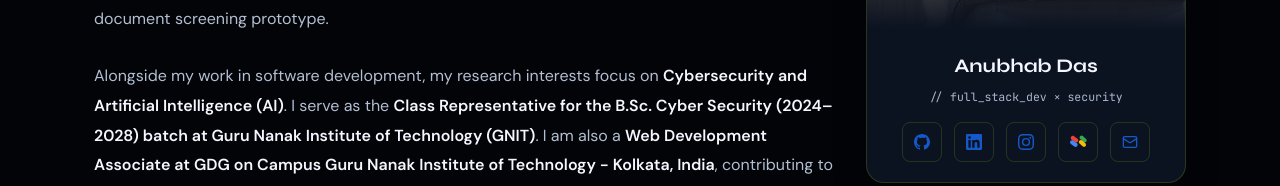
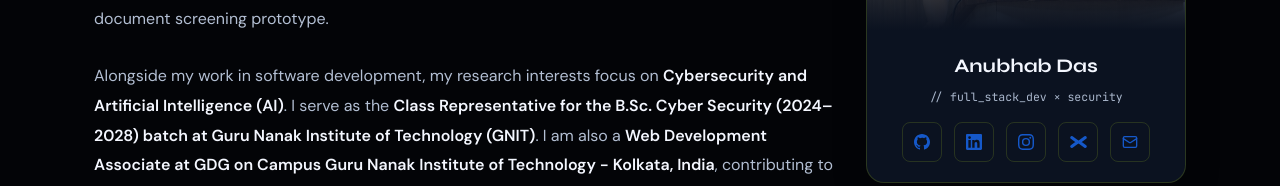
Before and after one commit to anubhab7105/My_Portfolio, a Next.js app: page /about in a window 1280 px wide. Shown: the part 980-1166 px from the top of the page. Built offline with nearby package versions, Linux system fonts and the light colour scheme.

Commit message:
Refine GDG social icon to monochrome bracket mark

```diff
--- a/app/about/page.tsx
+++ b/app/about/page.tsx
@@ -183,10 +183,8 @@ export default function AboutPage() {
                       <a href="https://www.instagram.com/anubhab.env" target="_blank" rel="noopener noreferrer" aria-label="Instagram profile"><InstagramIcon size={16} /></a>
                       <a href="https://gdg.community.dev/u/mcp3fk/#/about" target="_blank" rel="noopener noreferrer" aria-label="GDG community profile">
                         <svg width="19" height="16" viewBox="0 0 28 20" fill="none" xmlns="http://www.w3.org/2000/svg" aria-hidden="true">
-                          <path d="M3.1 2.2C4.1.8 6 .5 7.4 1.5l5.1 3.6c1.4 1 1.7 2.9.7 4.3s-2.9 1.7-4.3.7L3.8 6.5c-1.4-1-1.7-2.9-.7-4.3Z" fill="#EA4335" />
-                          <path d="M2.1 8.7c1-1.4 2.9-1.7 4.3-.7l5.1 3.6c1.4 1 1.7 2.9.7 4.3s-2.9 1.7-4.3.7l-5.1-3.6c-1.4-1-1.7-2.9-.7-4.3Z" fill="#4285F4" />
-                          <path d="M16.3 1.5c1.1-1.2 3-1.3 4.2-.2l4.6 4.1c1.2 1.1 1.3 3 .2 4.2s-3 1.3-4.2.2l-4.6-4.1c-1.2-1.1-1.3-3-.2-4.2Z" fill="#34A853" />
-                          <path d="M15.3 8c1.1-1.2 3-1.3 4.2-.2l4.6 4.1c1.2 1.1 1.3 3 .2 4.2s-3 1.3-4.2.2l-4.6-4.1c-1.2-1.1-1.3-3-.2-4.2Z" fill="#FBBC04" />
+                          <path d="M4 3.5L13 10L4 16.5" stroke="currentColor" strokeWidth="4.5" strokeLinecap="round" strokeLinejoin="round" />
+                          <path d="M24 3.5L15 10L24 16.5" stroke="currentColor" strokeWidth="4.5" strokeLinecap="round" strokeLinejoin="round" />
                         </svg>
                       </a>
                       <a href="mailto:anubhab7105@gmail.com" aria-label="Send email"><Mail size={16} /></a>
```
